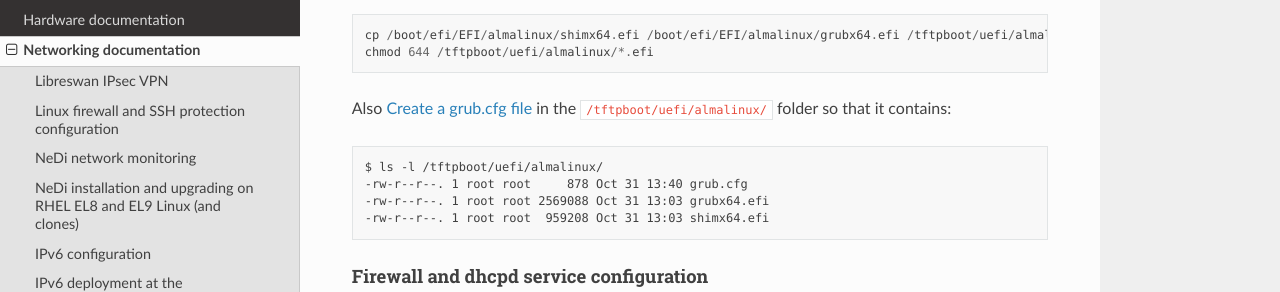
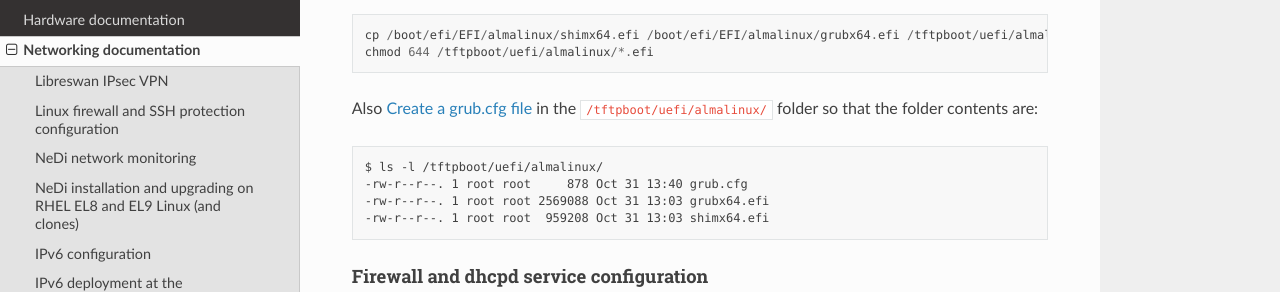
Before and after one commit to OleHolmNielsen/ITwiki, a Sphinx documentation site: the page built from docs/PXE_and_UEFI.rst, in a window 1280 px wide and 900 px high, scrolled down 8921 px. Shown: the part 159-451 px from the top of the window. Built offline with Sphinx 7.4.7 and the Read the Docs theme 3.1.0, drawn with Linux system fonts in a browser that asks for light colours.

Commit message:
Minor edit

```diff
--- a/docs/PXE_and_UEFI.rst
+++ b/docs/PXE_and_UEFI.rst
@@ -435,7 +435,7 @@ and copy the bootloader_ images from a running Almalinux_ host to the TFTP_ serv
   cp /boot/efi/EFI/almalinux/shimx64.efi /boot/efi/EFI/almalinux/grubx64.efi /tftpboot/uefi/almalinux/
   chmod 644 /tftpboot/uefi/almalinux/*.efi
 
-Also :ref:`create_grub.cfg` in the ``/tftpboot/uefi/almalinux/`` folder so that it contains::
+Also :ref:`create_grub.cfg` in the ``/tftpboot/uefi/almalinux/`` folder so that the folder contents are::
 
   $ ls -l /tftpboot/uefi/almalinux/
   -rw-r--r--. 1 root root     878 Oct 31 13:40 grub.cfg
```
